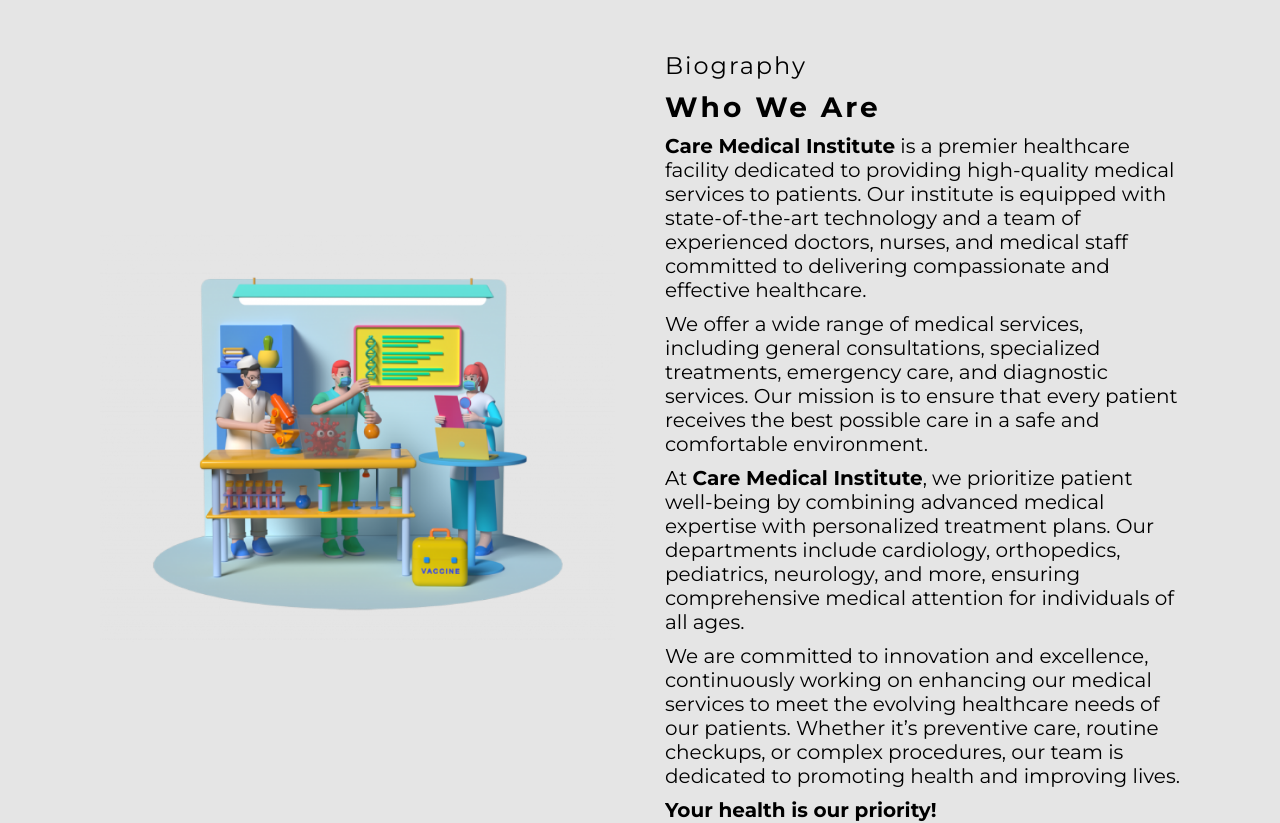
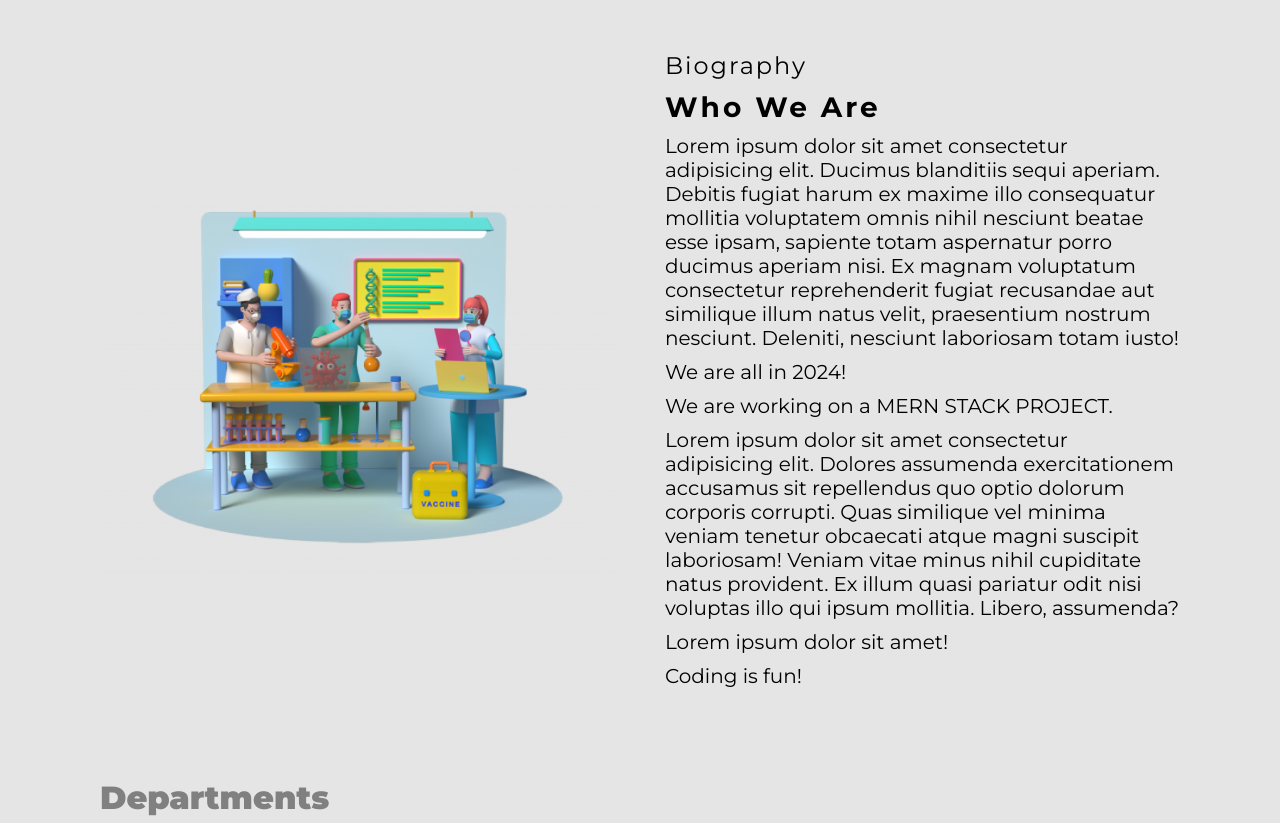
Before and after one commit to SYEDMDSAAD/HMS, a React (Vite) app in the folder frontend/: page / in a window 1280 px wide. Shown: the part 880-1703 px from the top of the page. Built offline with nearby package versions, Linux system fonts and the light colour scheme; no server answers.

Commit message:
updated biography

```diff
--- a/frontend/src/components/Biography.jsx
+++ b/frontend/src/components/Biography.jsx
@@ -11,31 +11,26 @@ const Biography = ({imageUrl}) => {
           <p>Biography</p>
           <h3>Who We Are</h3>
           <p>
-          <strong>Care Medical Institute</strong> is a premier healthcare facility dedicated
-          to providing high-quality medical services to patients. Our institute is equipped
-          with state-of-the-art technology and a team of experienced doctors, nurses, and
-          medical staff committed to delivering compassionate and effective healthcare.
-        </p>
-        <p>
-          We offer a wide range of medical services, including general consultations,
-          specialized treatments, emergency care, and diagnostic services. Our mission is
-          to ensure that every patient receives the best possible care in a safe and
-          comfortable environment.
-        </p>
-        <p>
-          At <strong>Care Medical Institute</strong>, we prioritize patient well-being by
-          combining advanced medical expertise with personalized treatment plans. Our
-          departments include cardiology, orthopedics, pediatrics, neurology, and more,
-          ensuring comprehensive medical attention for individuals of all ages.
-        </p>
-        <p>
-          We are committed to innovation and excellence, continuously working on enhancing
-          our medical services to meet the evolving healthcare needs of our patients.
-          Whether it’s preventive care, routine checkups, or complex procedures, our team
-          is dedicated to promoting health and improving lives.
-        </p>
-        <p><strong>Your health is our priority!</strong></p>
-
+            Lorem ipsum dolor sit amet consectetur adipisicing elit. Ducimus
+            blanditiis sequi aperiam. Debitis fugiat harum ex maxime illo
+            consequatur mollitia voluptatem omnis nihil nesciunt beatae esse
+            ipsam, sapiente totam aspernatur porro ducimus aperiam nisi. Ex
+            magnam voluptatum consectetur reprehenderit fugiat recusandae aut
+            similique illum natus velit, praesentium nostrum nesciunt. Deleniti,
+            nesciunt laboriosam totam iusto!
+          </p>
+          <p>We are all in 2024!</p>
+          <p>We are working on a MERN STACK PROJECT.</p>
+          <p>
+            Lorem ipsum dolor sit amet consectetur adipisicing elit. Dolores
+            assumenda exercitationem accusamus sit repellendus quo optio dolorum
+            corporis corrupti. Quas similique vel minima veniam tenetur
+            obcaecati atque magni suscipit laboriosam! Veniam vitae minus nihil
+            cupiditate natus provident. Ex illum quasi pariatur odit nisi
+            voluptas illo qui ipsum mollitia. Libero, assumenda?
+          </p>
+          <p>Lorem ipsum dolor sit amet!</p>
+          <p>Coding is fun!</p>
         </div>
       </div>
     </>
```
